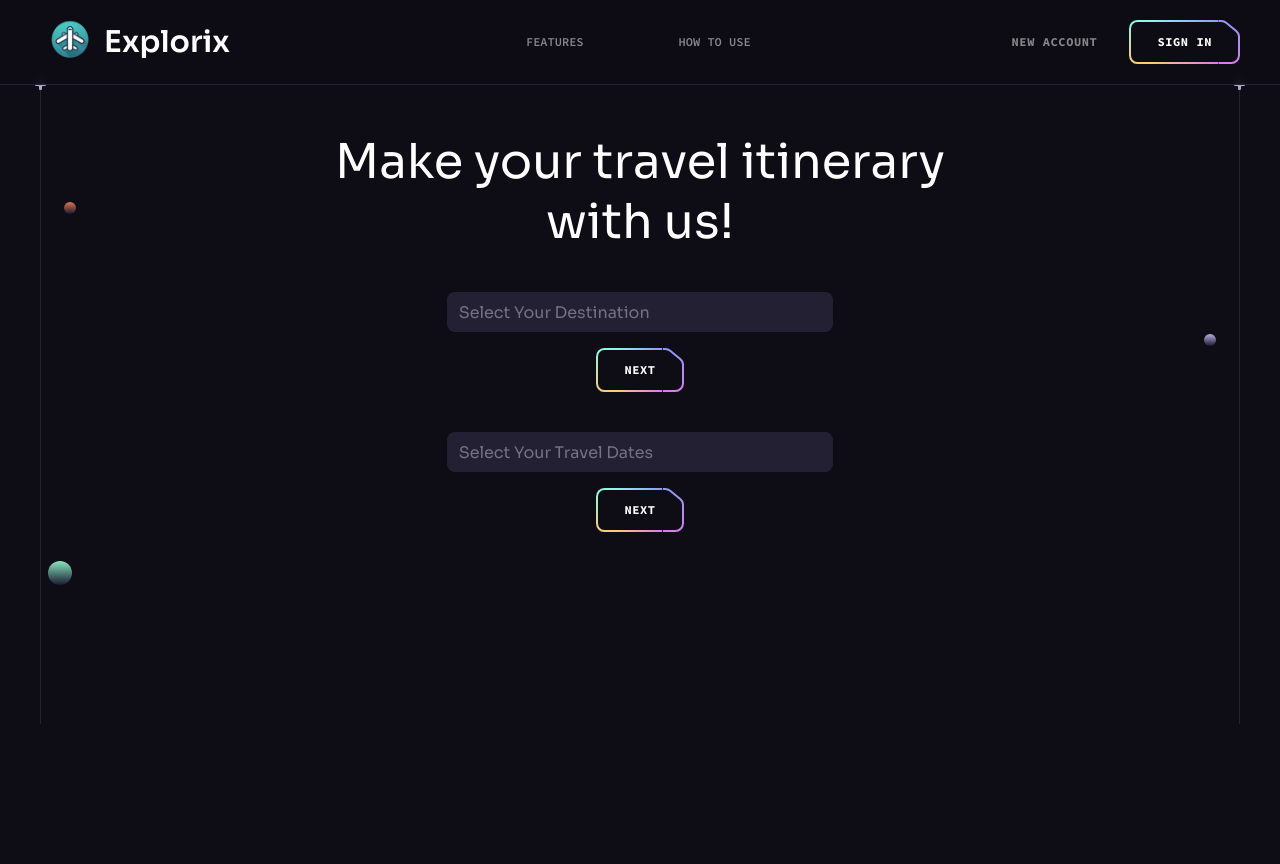
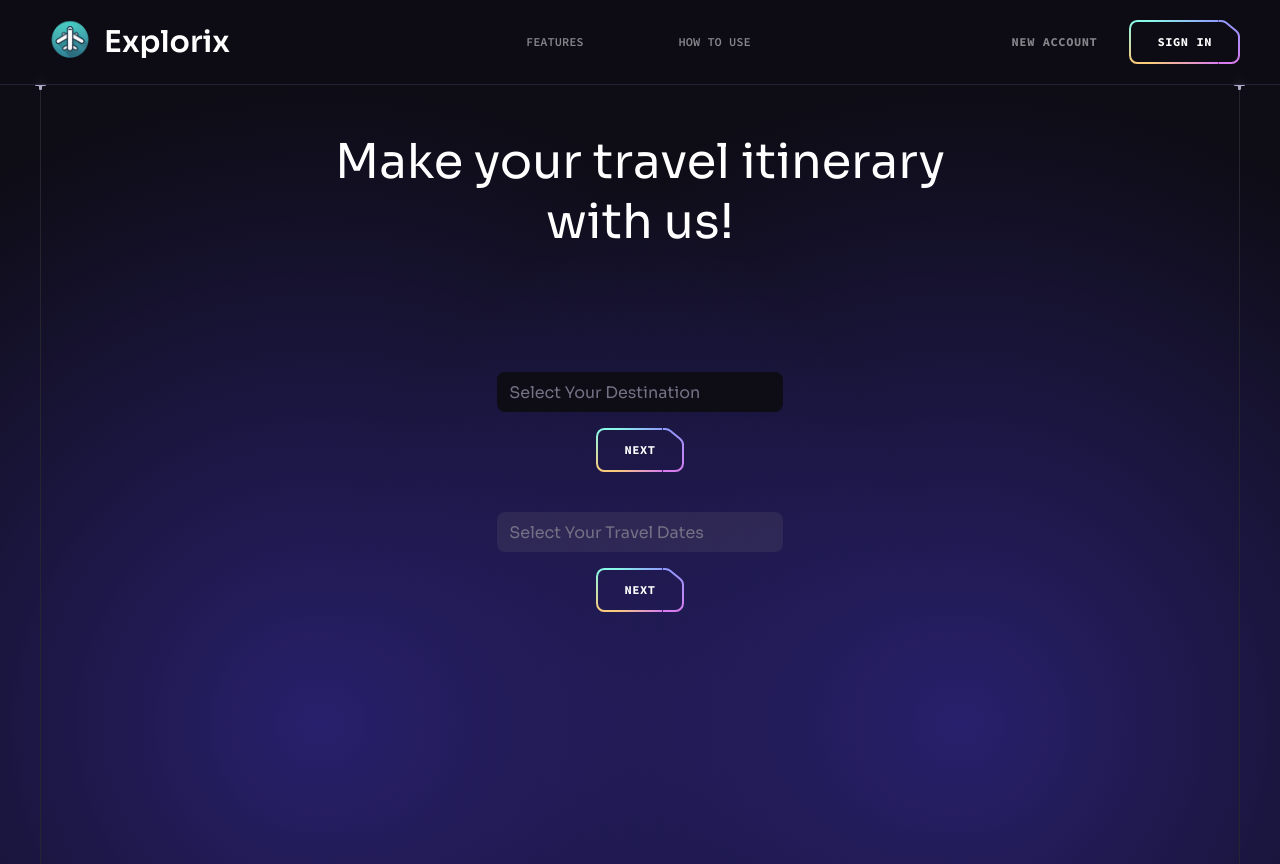
Before and after one commit to riyakore/Explorix-AI, a React (Vite) app in the folder explorix-project/: page /customize in a window 1280 px wide. Before the commit the page ends 800 px from the top, so only its background shows below. Built offline with nearby package versions, Linux system fonts and the light colour scheme.

Commit message:
Added new files

```diff
--- a/explorix-project/src/components/Benefits.jsx
+++ b/explorix-project/src/components/Benefits.jsx
@@ -1,7 +1,7 @@
 import { benefits } from "../constants";
 import Heading from "./Heading";
 import Section from "./Section";
-import { GradientLight } from "./design/Benefits";
+import { GradientLight1 } from "./design/Benefits";
 import ClipPath from "../assets/svg/ClipPath";
 
 const Benefits = () => {
@@ -35,7 +35,7 @@ const Benefits = () => {
                 </div>
               </div>
 
-              {item.light && <GradientLight />}
+              {item.light && <GradientLight1 />}
 
               <div
                 className="absolute inset-0.5 bg-n-8"
--- a/explorix-project/src/components/Customize.jsx
+++ b/explorix-project/src/components/Customize.jsx
@@ -2,17 +2,22 @@ import Header from "./Header";
 import Section from "./Section";
 import Heading from "./Heading";
 import Button from "./Button";
-import { BackgroundCircles } from "./design/Header";
+import { BackgroundCircles, Rings } from "./design/Header";
+import { Gradient } from "./design/Hero";
+import { benefits } from "../constants";
+import { GradientLight1 } from "./design/Benefits";
+import { GradientLight2 } from "./design/Benefits";
+import ClipPath from "../assets/svg/ClipPath";
 
 const Customize = () => {
   return (
     <Section crosses>
-      <div className="container relative z-2 mt-1 lg:-mt-10 text-center">
+      {/* <div className="container relative z-2 mt-1 lg:-mt-10 text-center">
         <Heading
           className="md:max-w-md lg:max-w-2xl text-center -mt-28"
           title="Make your travel itinerary with us!"
         />
-        <div className="flex flex-col items-center">
+        <div className="flex flex-col items-center px-20 py-20">
           <input
             type="text"
             className="bg-n-9/40 rounded-lg -mt-4 lg:-mt-10 w-1/2
@@ -26,9 +31,34 @@ const Customize = () => {
             value="Select Your Travel Dates"
           ></input>
           <Button className="mt-4 mb-8">Next</Button>
+          <Rings />
+          <BackgroundCircles />
         </div>
-        <BackgroundCircles />
+      </div> */}
+
+      <div className="container relative z-2 mt-1 lg:-mt-28">
+        <Heading
+          className="md:max-w-md lg:max-w-2xl text-center"
+          title="Make your travel itinerary with us!"
+        ></Heading>
+        <div className="flex flex-col items-center px-10 py-10 mx-28 my-5">
+          <input
+            type="text"
+            className="bg-n-8 rounded-lg w-1/2
+            lg:w-1/3 h-10 text-n-4 px-3"
+            value="Select Your Destination"
+          ></input>
+          <Button className="mt-4 mb-8 lg:mb-20">Next</Button>
+          <input
+            type="text"
+            className="bg-n-9/40 rounded-lg -mt-4 lg:-mt-10 w-1/2 lg:w-1/3 h-10 text-n-4 px-3"
+            value="Select Your Travel Dates"
+          ></input>
+          <Button className="mt-4 mb-8">Next</Button>
+        </div>
       </div>
+      <GradientLight1 />
+      <GradientLight2 />
     </Section>
   );
 };
--- /dev/null
+++ b/explorix-project/src/components/PrivacyPolicy.jsx
@@ -0,0 +1,12 @@
+import Heading from "./Heading";
+import Section from "./Section";
+
+const PrivacyPolicy = () => {
+  return (
+    <Section>
+      <Heading title="Privacy Policy"></Heading>
+    </Section>
+  );
+};
+
+export default PrivacyPolicy;
--- /dev/null
+++ b/explorix-project/src/components/TermsAndConditions.jsx
@@ -0,0 +1,12 @@
+import Section from "./Section";
+import Heading from "./Heading";
+
+const TermsAndConditions = () => {
+  return (
+    <Section>
+      <Heading title="Terms and Conditions"></Heading>
+    </Section>
+  );
+};
+
+export default TermsAndConditions;
--- a/explorix-project/src/components/design/Benefits.jsx
+++ b/explorix-project/src/components/design/Benefits.jsx
@@ -1,4 +1,10 @@
-export const GradientLight = () => {
+export const GradientLight1 = () => {
+  return (
+    <div className="absolute top-0 -left-1/4 w-full aspect-square bg-radial-gradient from-[#28206C] to-[#28206C]/0 to-70% pointer-events-none" />
+  );
+};
+
+export const GradientLight2 = () => {
   return (
     <div className="absolute top-0 left-1/4 w-full aspect-square bg-radial-gradient from-[#28206C] to-[#28206C]/0 to-70% pointer-events-none" />
   );
--- a/explorix-project/src/constants/index.js
+++ b/explorix-project/src/constants/index.js
@@ -284,6 +284,7 @@ export const benefits = [
     backgroundUrl: "assets/benefits/card-6.svg",
     iconUrl: benefitIcon2,
     imageUrl: benefitImage2,
+    light: true,
   },
 ];
 
```
